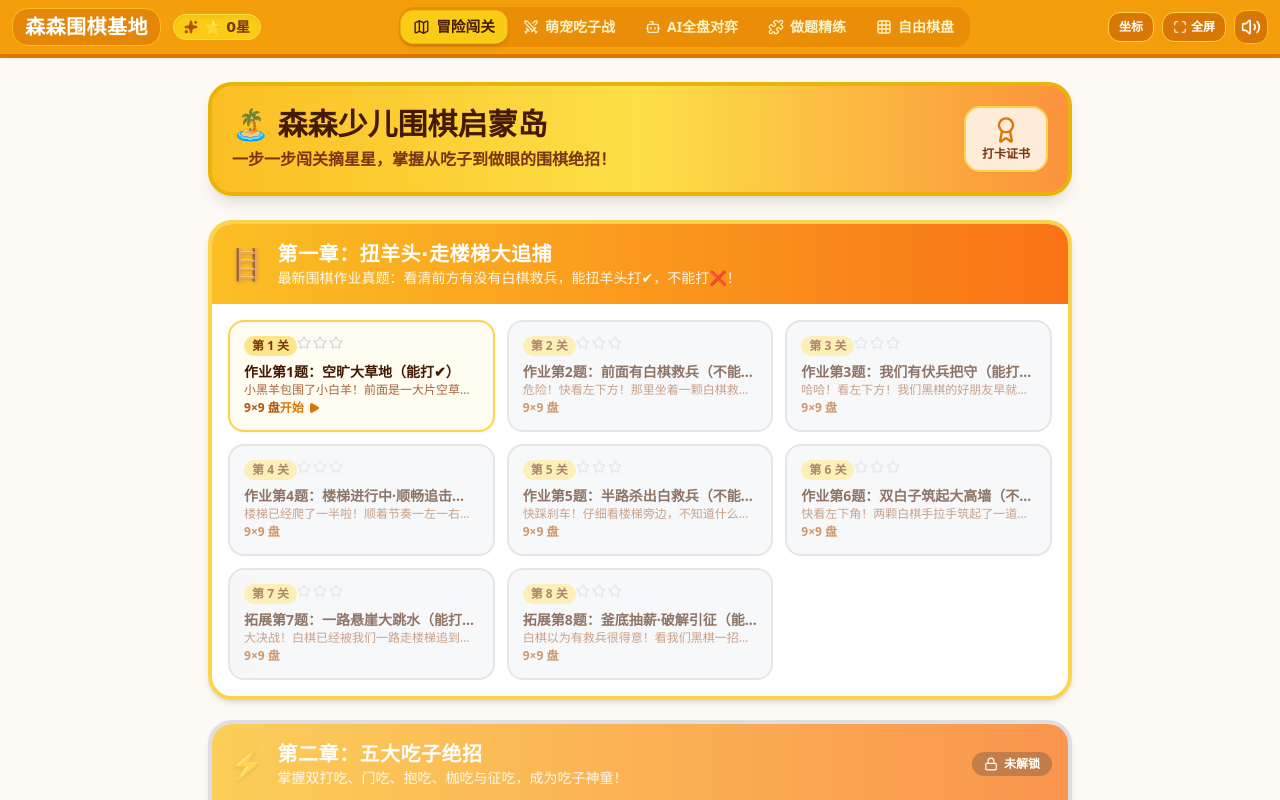
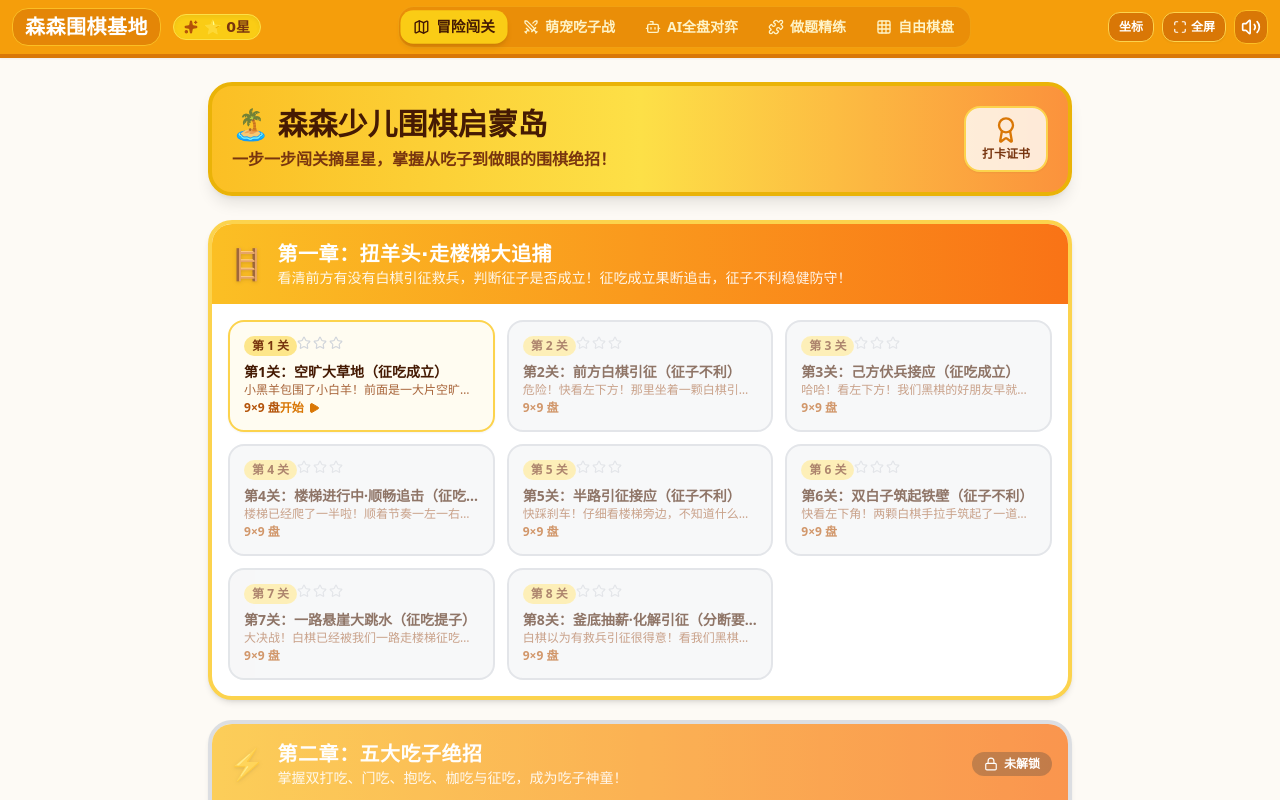
Before and after one commit to ozr2117-design/kid-go-paradise, a React (Vite) app: page / in a window 1280 px wide. Built offline with nearby package versions, Linux system fonts and the light colour scheme.

Commit message:
feat: standard go terminology for puzzles and collapsible scaffolding toolbox with demo guardrail

```diff
--- a/src/data/stages.ts
+++ b/src/data/stages.ts
@@ -2,25 +2,25 @@ import { StageInfo } from '../types/go';
 
 export const ADVENTURE_STAGES: StageInfo[] = [
   // ==========================================
-  // 第一章：神奇扭羊头·走楼梯大追捕（最新课后作业真题）
+  // 第一章：神奇扭羊头·走楼梯大追捕（征子与防守实战关卡）
   // ==========================================
   {
     id: 1,
     title: '第一章：扭羊头·走楼梯大追捕',
-    subtitle: '最新围棋作业真题：看清前方有没有白棋救兵，能扭羊头打✔，不能打❌！',
+    subtitle: '看清前方有没有白棋引征救兵，判断征子是否成立！征吃成立果断追击，征子不利稳健防守！',
     icon: '🪜',
     themeColor: 'from-amber-400 to-orange-500',
     puzzles: [
       {
         id: '1-1',
-        title: '作业第1题：空旷大草地（能打✔）',
+        title: '第1关：空旷大草地（征吃成立）',
         category: 'tactics',
         difficulty: 'easy',
         boardSize: 9,
         initialTurn: 'black',
-        description: '小黑羊包围了小白羊！前面是一大片空草地，没有白棋救兵！轮到黑棋，能扭羊头打✔！快走出下一步打吃，走楼梯吃掉它！',
-        voicePrompt: '小黑羊包围了小白羊！前面是一大片空草地，没有白棋救兵，能扭羊头打！快走楼梯追着吃吧！',
-        hint: '看准白棋逃跑的方向，下在 (3, 2) 封门打吃，像走楼梯一样逼死它！',
+        description: '小黑羊包围了小白羊！前面是一大片空旷草地，没有白棋引征救兵！轮到黑棋，征吃成立！快走出关键打吃，像走楼梯一样连续征吃它！',
+        voicePrompt: '小黑羊包围了小白羊！前面是一大片空草地，没有白棋救兵，征吃成立！快走楼梯追着吃吧！',
+        hint: '看准白棋逃跑的方向，下在 (3, 2) 封门打吃，像走楼梯一样征吃到底！',
         initialBoard: {
           black: [
             { x: 5, y: 1 },
@@ -35,19 +35,19 @@ export const ADVENTURE_STAGES: StageInfo[] = [
         solutionTree: {
           move: { x: 3, y: 2 },
           isCorrect: true,
-          comment: '太棒了！像走楼梯一样一左一右，白棋根本逃不掉，直接通关！',
+          comment: '太棒了！像走楼梯一样一左一右连续打吃，白棋根本逃不掉，征吃大获全胜！',
         },
       },
       {
         id: '1-2',
-        title: '作业第2题：前面有白棋救兵（不能打❌）',
+        title: '第2关：前方白棋引征（征子不利）',
         category: 'tactics',
         difficulty: 'easy',
         boardSize: 9,
         initialTurn: 'black',
-        description: '危险！快看左下方！那里坐着一颗白棋救兵！如果黑棋走楼梯追过去，就会撞上救兵被反杀！这道题不能打❌！我们要稳稳防守！',
-        voicePrompt: '危险！快看左下方！那里有一颗白棋救兵在等它，追过去会撞上，不能扭羊头打哦！',
-        hint: '前面有敌人埋伏，千万别盲目走楼梯追打！下在 (4, 3) 扎实加固自己的大门！',
+        description: '危险！快看左下方！那里坐着一颗白棋引征救兵！如果黑棋走楼梯追过去，就会撞上救兵被反杀！征子不利！黑棋必须稳健防守，扎实加固自家大门！',
+        voicePrompt: '危险！快看左下方！那里有一颗白棋引征救兵在等它，追过去会撞上，征子不利！先扎实防守吧！',
+        hint: '前面有白棋引征接应，千万别盲目走楼梯追打！下在 (4, 3) 扎实加固自己的大门！',
         initialBoard: {
           black: [
             { x: 5, y: 1 },
@@ -63,18 +63,18 @@ export const ADVENTURE_STAGES: StageInfo[] = [
         solutionTree: {
           move: { x: 4, y: 3 },
           isCorrect: true,
-          comment: '太聪明了！识破了白棋的救兵诡计，稳稳补好自己，避免了崩盘！',
+          comment: '太聪明了！识破了白棋的引征诡计，稳稳补好自身缺陷，避免了崩盘！',
         },
       },
       {
         id: '1-3',
-        title: '作业第3题：我们有伏兵把守（能打✔）',
+        title: '第3关：己方伏兵接应（征吃成立）',
         category: 'tactics',
         difficulty: 'easy',
         boardSize: 9,
         initialTurn: 'black',
-        description: '哈哈！看左下方！我们黑棋的好朋友早就拉起大网在等它啦！白棋逃过去就会直接撞网上！能扭羊头打✔！放心往前追！',
-        voicePrompt: '哈哈！看左下方，我们黑棋的好朋友在路口站岗，白棋逃不掉的，放心走楼梯追吃吧！',
+        description: '哈哈！看左下方！我们黑棋的好朋友早就拉起大网在等它啦！白棋逃过去就会直接撞网上！征吃成立！放心走楼梯向前追击！',
+        voicePrompt: '哈哈！看左下方，我们黑棋的好朋友在路口接应，白棋逃不掉的，征吃成立，放心走楼梯追吃吧！',
         hint: '白棋逃跑路上全是黑棋的伏兵，大胆下在 (3, 2) 走楼梯打吃！',
         initialBoard: {
           black: [
@@ -92,19 +92,19 @@ export const ADVENTURE_STAGES: StageInfo[] = [
         solutionTree: {
           move: { x: 3, y: 2 },
           isCorrect: true,
-          comment: '精准命中！白棋一头撞进黑棋的伏击网，全军覆没！',
+          comment: '精准命中！白棋一头撞进黑棋的伏击网，征吃大获全胜！',
         },
       },
       {
         id: '1-4',
-        title: '作业第4题：楼梯进行中·顺畅追击（能打✔）',
+        title: '第4关：楼梯进行中·顺畅追击（征吃成立）',
         category: 'tactics',
         difficulty: 'medium',
         boardSize: 9,
         initialTurn: 'black',
-        description: '楼梯已经爬了一半啦！顺着节奏一左一右，前面畅通无阻，能扭羊头打✔！快走出下一步，把白棋赶到悬崖边！',
-        voicePrompt: '楼梯已经搭了一半啦！顺着节奏一左一右，前面没有阻碍，能扭羊头打！接着追吧！',
-        hint: '保持走楼梯的节奏，下在 (3, 4) 紧贴白棋再叫吃！',
+        description: '楼梯已经爬了一半啦！顺着节奏一左一右，前面畅通无阻，征吃成立！快走出下一步连续打吃，把白棋赶到死路！',
+        voicePrompt: '楼梯已经搭了一半啦！顺着节奏一左一右，前面没有阻碍，征吃成立！接着连续打吃吧！',
+        hint: '保持走楼梯的节奏，下在 (3, 4) 紧贴白棋继续叫吃！',
         initialBoard: {
           black: [
             { x: 5, y: 1 },
@@ -129,14 +129,14 @@ export const ADVENTURE_STAGES: StageInfo[] = [
       },
       {
         id: '1-5',
-        title: '作业第5题：半路杀出白救兵（不能打❌）',
+        title: '第5关：半路引征接应（征子不利）',
         category: 'tactics',
         difficulty: 'medium',
         boardSize: 9,
         initialTurn: 'black',
-        description: '快踩刹车！仔细看楼梯旁边，不知道什么时候多了一颗白棋在接应！再追下去白棋连成一大片就要反扑啦！这道题不能打❌！',
-        voicePrompt: '快踩刹车！仔细看楼梯旁边多了一颗白棋在接应，千万不能硬追，这道题不能打哦！',
-        hint: '救兵就在前方，硬追自己浑身是破绽！下在 (2, 2) 稳守阵地，绝不上当！',
+        description: '快踩刹车！仔细看楼梯旁边，不知道什么时候多了一颗白棋在接应引征！再硬追下去白棋连成一大片就要反扑啦！征子不利！我们要下在要害稳守阵地！',
+        voicePrompt: '快踩刹车！仔细看楼梯旁边多了一颗白棋在接应引征，征子不利，千万不能硬追，稳守阵地！',
+        hint: '白棋引征救兵就在前方，硬追自己浑身是破绽！下在 (2, 2) 稳守阵地，绝不上当！',
         initialBoard: {
           black: [
             { x: 5, y: 1 },
@@ -157,19 +157,19 @@ export const ADVENTURE_STAGES: StageInfo[] = [
         solutionTree: {
           move: { x: 2, y: 2 },
           isCorrect: true,
-          comment: '火眼金睛！及时刹车稳住胜局，真正的实战高手就该这么下！',
+          comment: '火眼金睛！及时刹车稳住局势，真正的围棋高手就该这么下！',
         },
       },
       {
         id: '1-6',
-        title: '作业第6题：双白子筑起大高墙（不能打❌）',
+        title: '第6关：双白子筑起铁壁（征子不利）',
         category: 'tactics',
         difficulty: 'medium',
         boardSize: 9,
         initialTurn: 'black',
-        description: '快看左下角！两颗白棋手拉手筑起了一道大墙！白棋跑过去就会和它们抱在一起变成大怪兽！这道题不能打❌！',
-        voicePrompt: '快看左下角！两颗白棋手拉手筑起了大墙，跑过去就会连成一大片，不能扭羊头打哦！',
-        hint: '白棋的大墙太厚啦！千万不能扭羊头打！下在 (4, 3) 关紧自家大门！',
+        description: '快看左下角！两颗白棋手拉手筑起了一道大铁壁！白棋跑过去就会和它们抱在一起变成大怪兽！征子不利！千万不能硬征！我们要关紧大门防守！',
+        voicePrompt: '快看左下角！两颗白棋手拉手筑起了大铁壁，跑过去就会连成一大片，征子不利，先关紧大门防守！',
+        hint: '白棋的铁壁太厚啦！征子不利千万不能硬征！下在 (4, 3) 关紧自家大门！',
         initialBoard: {
           black: [
             { x: 5, y: 1 },
@@ -186,17 +186,17 @@ export const ADVENTURE_STAGES: StageInfo[] = [
         solutionTree: {
           move: { x: 4, y: 3 },
           isCorrect: true,
-          comment: '太棒了！一眼识破白棋的坚固防线，落子沉稳，大师风范！',
+          comment: '太棒了！一眼识破白棋的坚固防线，落子沉稳防守，大师风范！',
         },
       },
       {
         id: '1-7',
-        title: '拓展第7题：一路悬崖大跳水（能打✔）',
+        title: '第7关：一路悬崖大跳水（征吃提子）',
         category: 'tactics',
         difficulty: 'hard',
         boardSize: 9,
         initialTurn: 'black',
-        description: '大决战！白棋已经被我们一路走楼梯追到了第一线悬崖边！只剩最后一步，下在最后一阶楼梯，把整条白龙一口气提吃光！',
+        description: '大决战！白棋已经被我们一路走楼梯征吃赶到了第一线悬崖边！只剩最后一步，下在最后一阶楼梯，把整条白龙一口气提吃光！',
         voicePrompt: '大决战！白棋已经被赶到悬崖边啦，走出最后一阶楼梯，把大白龙全部提光吧！',
         hint: '下在边线最后一口气 (0, 6)，大白龙瞬间被全部提吃！',
         initialBoard: {
@@ -215,18 +215,18 @@ export const ADVENTURE_STAGES: StageInfo[] = [
         solutionTree: {
           move: { x: 0, y: 6 },
           isCorrect: true,
-          comment: '🎉 轰！大白龙全部被提吃！扭羊头终极奥义大功告成！',
+          comment: '🎉 轰！大白龙全部被提吃！扭羊头征吃终极奥义大功告成！',
         },
       },
       {
         id: '1-8',
-        title: '拓展第8题：釜底抽薪·破解引征（能打✔）',
+        title: '第8关：釜底抽薪·化解引征（分断要害）',
         category: 'tactics',
         difficulty: 'hard',
         boardSize: 9,
         initialTurn: 'black',
-        description: '白棋以为有救兵很得意！看我们黑棋一招切断它的救兵线，白棋吓得哇哇叫！下在关键分断点，直接破掉白棋的引征！',
-        voicePrompt: '白棋以为有救兵很得意！看黑棋一招切断它的救兵，下在分断点，破掉白棋的引征！',
+        description: '白棋以为有救兵引征很得意！看我们黑棋一招切断它的接应线，破除引征！下在关键分断要害，直接破掉白棋的引征美梦！',
+        voicePrompt: '白棋以为有救兵很得意！看黑棋一招切断它的救兵，下在分断要点，破除引征！',
         hint: '下在 (2, 4) 抢先卡住白棋的接应线路！',
         initialBoard: {
           black: [
@@ -244,7 +244,7 @@ export const ADVENTURE_STAGES: StageInfo[] = [
         solutionTree: {
           move: { x: 2, y: 4 },
           isCorrect: true,
-          comment: '神来之笔！一刀两断，切断了白棋的所有希望！',
+          comment: '神来之笔！一刀两断破除引征，切断了白棋的所有希望！',
         },
       },
     ],
```
Also changed, not shown: src/components/PuzzleView.tsx (+107 -22 lines).
